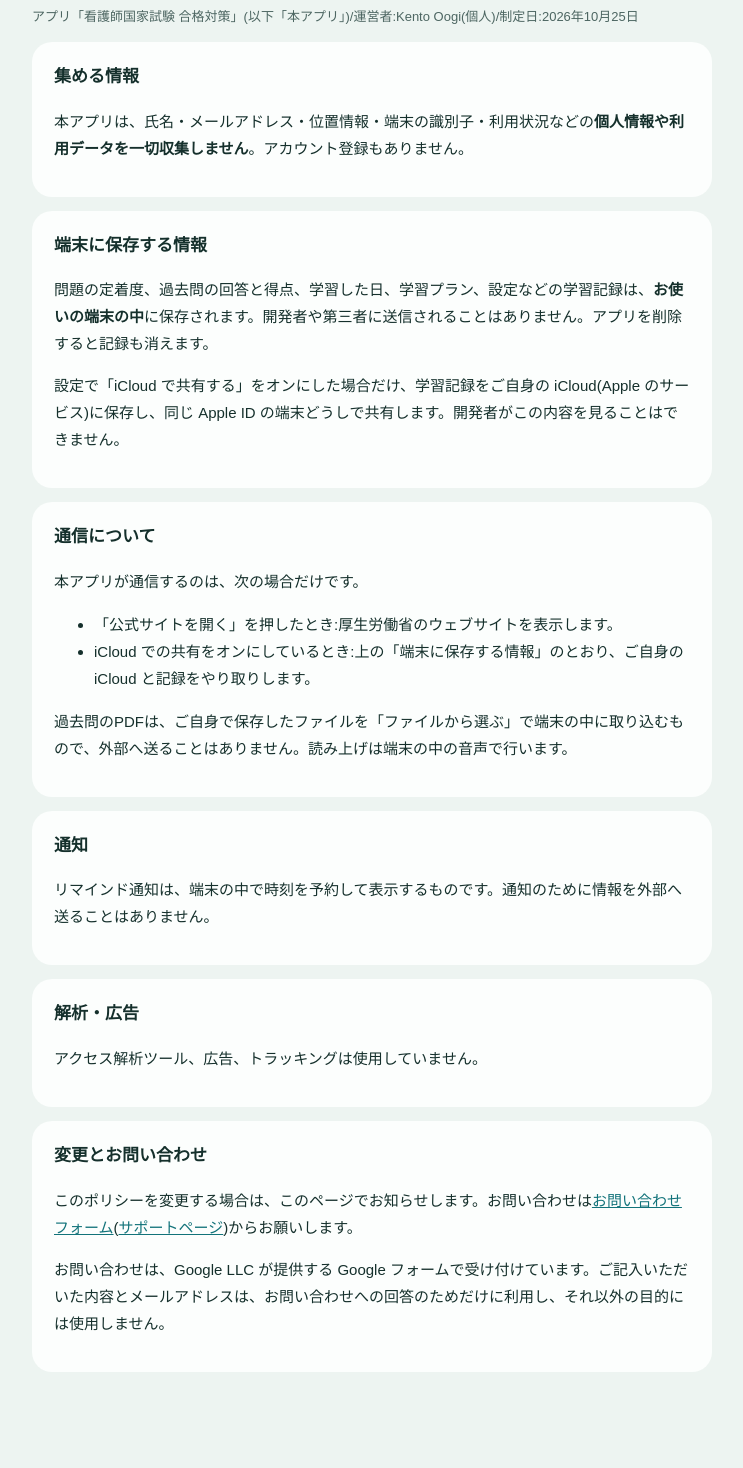
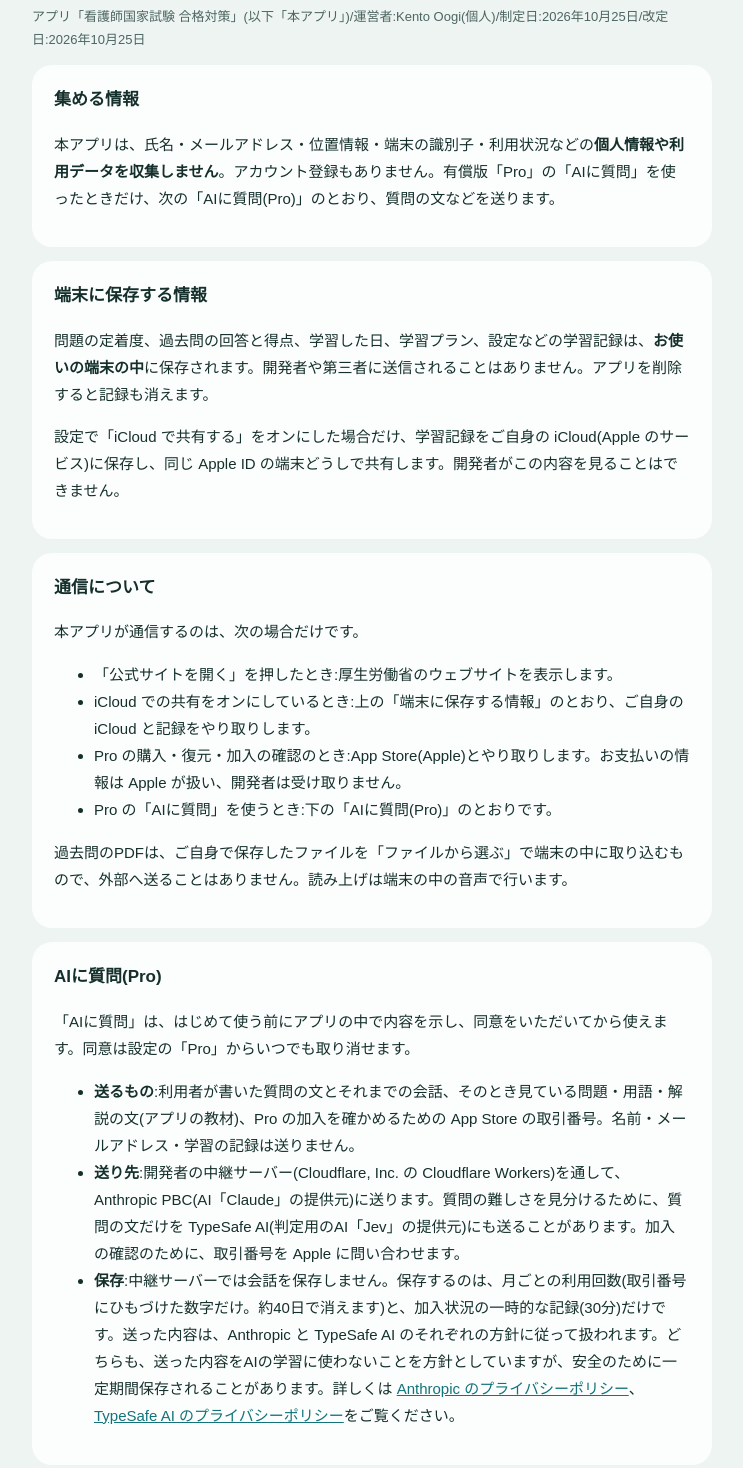
Before and after one commit to oogikent/kango-site, a plain HTML site: page privacy.html in a window 1280 px wide. Shown: the part 80-1548 px from the top of the page, without its empty margins (268-1011 px from the left). Drawn offline with Linux system fonts and the light colour scheme.

Commit message:
プライバシーポリシーを改定(Pro の「AIに質問」で送るもの・送り先・保存)し、サポートページに Pro と解約の説明を足した
Co-Authored-By: Claude Opus 5.5 <noreply@anthropic.com>

```diff
--- a/privacy.html
+++ b/privacy.html
@@ -10,13 +10,19 @@ section{background:var(--card);border-radius:20px;padding:20px 22px;margin:14px
 h1{font-size:22px;margin:0 0 4px}h2{font-size:17px;margin:0 0 6px}p,li{font-size:15px}.muted{color:var(--muted);font-size:13px}a{color:var(--accent)}
 </style></head><body><main>
 <h1>プライバシーポリシー</h1>
-<p class="muted">アプリ「看護師国家試験 合格対策」(以下「本アプリ」)/運営者:Kento Oogi(個人)/制定日:2026年10月25日</p>
-<section><h2>集める情報</h2><p>本アプリは、氏名・メールアドレス・位置情報・端末の識別子・利用状況などの<strong>個人情報や利用データを一切収集しません</strong>。アカウント登録もありません。</p></section>
+<p class="muted">アプリ「看護師国家試験 合格対策」(以下「本アプリ」)/運営者:Kento Oogi(個人)/制定日:2026年10月25日/改定日:2026年10月25日</p>
+<section><h2>集める情報</h2><p>本アプリは、氏名・メールアドレス・位置情報・端末の識別子・利用状況などの<strong>個人情報や利用データを収集しません</strong>。アカウント登録もありません。有償版「Pro」の「AIに質問」を使ったときだけ、次の「AIに質問(Pro)」のとおり、質問の文などを送ります。</p></section>
 <section><h2>端末に保存する情報</h2><p>問題の定着度、過去問の回答と得点、学習した日、学習プラン、設定などの学習記録は、<strong>お使いの端末の中</strong>に保存されます。開発者や第三者に送信されることはありません。アプリを削除すると記録も消えます。</p><p>設定で「iCloud で共有する」をオンにした場合だけ、学習記録をご自身の iCloud(Apple のサービス)に保存し、同じ Apple ID の端末どうしで共有します。開発者がこの内容を見ることはできません。</p></section>
 <section><h2>通信について</h2><p>本アプリが通信するのは、次の場合だけです。</p><ul>
 <li>「公式サイトを開く」を押したとき:厚生労働省のウェブサイトを表示します。</li>
-<li>iCloud での共有をオンにしているとき:上の「端末に保存する情報」のとおり、ご自身の iCloud と記録をやり取りします。</li></ul>
+<li>iCloud での共有をオンにしているとき:上の「端末に保存する情報」のとおり、ご自身の iCloud と記録をやり取りします。</li>
+<li>Pro の購入・復元・加入の確認のとき:App Store(Apple)とやり取りします。お支払いの情報は Apple が扱い、開発者は受け取りません。</li>
+<li>Pro の「AIに質問」を使うとき:下の「AIに質問(Pro)」のとおりです。</li></ul>
 <p>過去問のPDFは、ご自身で保存したファイルを「ファイルから選ぶ」で端末の中に取り込むもので、外部へ送ることはありません。読み上げは端末の中の音声で行います。</p></section>
+<section><h2>AIに質問(Pro)</h2><p>「AIに質問」は、はじめて使う前にアプリの中で内容を示し、同意をいただいてから使えます。同意は設定の「Pro」からいつでも取り消せます。</p><ul>
+<li><strong>送るもの</strong>:利用者が書いた質問の文とそれまでの会話、そのとき見ている問題・用語・解説の文(アプリの教材)、Pro の加入を確かめるための App Store の取引番号。名前・メールアドレス・学習の記録は送りません。</li>
+<li><strong>送り先</strong>:開発者の中継サーバー(Cloudflare, Inc. の Cloudflare Workers)を通して、Anthropic PBC(AI「Claude」の提供元)に送ります。質問の難しさを見分けるために、質問の文だけを TypeSafe AI(判定用のAI「Jev」の提供元)にも送ることがあります。加入の確認のために、取引番号を Apple に問い合わせます。</li>
+<li><strong>保存</strong>:中継サーバーでは会話を保存しません。保存するのは、月ごとの利用回数(取引番号にひもづけた数字だけ。約40日で消えます)と、加入状況の一時的な記録(30分)だけです。送った内容は、Anthropic と TypeSafe AI のそれぞれの方針に従って扱われます。どちらも、送った内容をAIの学習に使わないことを方針としていますが、安全のために一定期間保存されることがあります。詳しくは <a href="https://www.anthropic.com/legal/privacy">Anthropic のプライバシーポリシー</a>、<a href="https://typesafe.ai/legal/privacy-policy">TypeSafe AI のプライバシーポリシー</a>をご覧ください。</li></ul></section>
 <section><h2>通知</h2><p>リマインド通知は、端末の中で時刻を予約して表示するものです。通知のために情報を外部へ送ることはありません。</p></section>
 <section><h2>解析・広告</h2><p>アクセス解析ツール、広告、トラッキングは使用していません。</p></section>
 <section><h2>変更とお問い合わせ</h2><p>このポリシーを変更する場合は、このページでお知らせします。お問い合わせは<a href="https://docs.google.com/forms/d/e/1FAIpQLSf2p972xJy7p0TwtBIsIEza1DUrKNv4MLP8UIfSTmTHxHe81g/viewform">お問い合わせフォーム</a>(<a href="support.html">サポートページ</a>)からお願いします。</p><p>お問い合わせは、Google LLC が提供する Google フォームで受け付けています。ご記入いただいた内容とメールアドレスは、お問い合わせへの回答のためだけに利用し、それ以外の目的には使用しません。</p></section>
```
Also changed, not shown: support.html (+2 -1 lines).
